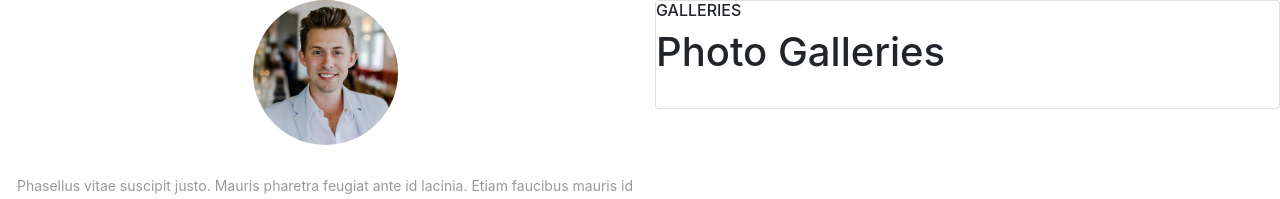
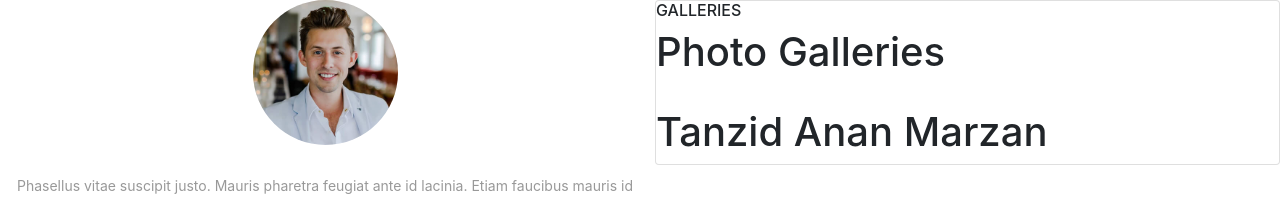
Before and after one commit to tanzidAn/Anan-Tanzid-OT, a plain HTML site: page index.html in a window 1280 px wide. Shown: the top 199 px of the page. Drawn offline with nearby package versions, Linux system fonts and the light colour scheme.

Commit message:
Tanzid anan

```diff
--- a/index.html
+++ b/index.html
@@ -85,6 +85,7 @@
             <div>
               <div>
                 <img src="" alt="">
+                <h1>Tanzid Anan Marzan</h1>
               </div>
               <div></div>
             </div>
```
